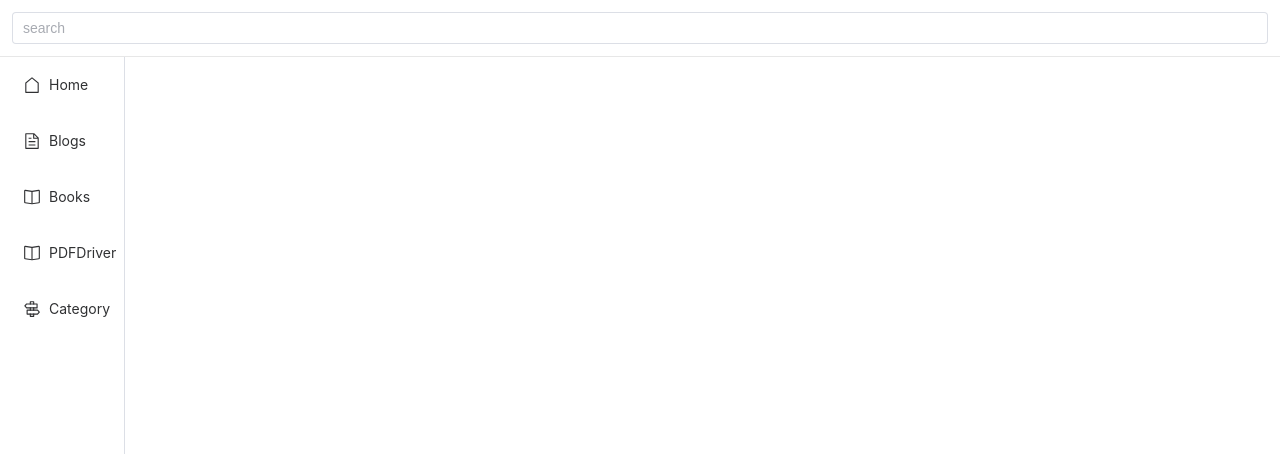
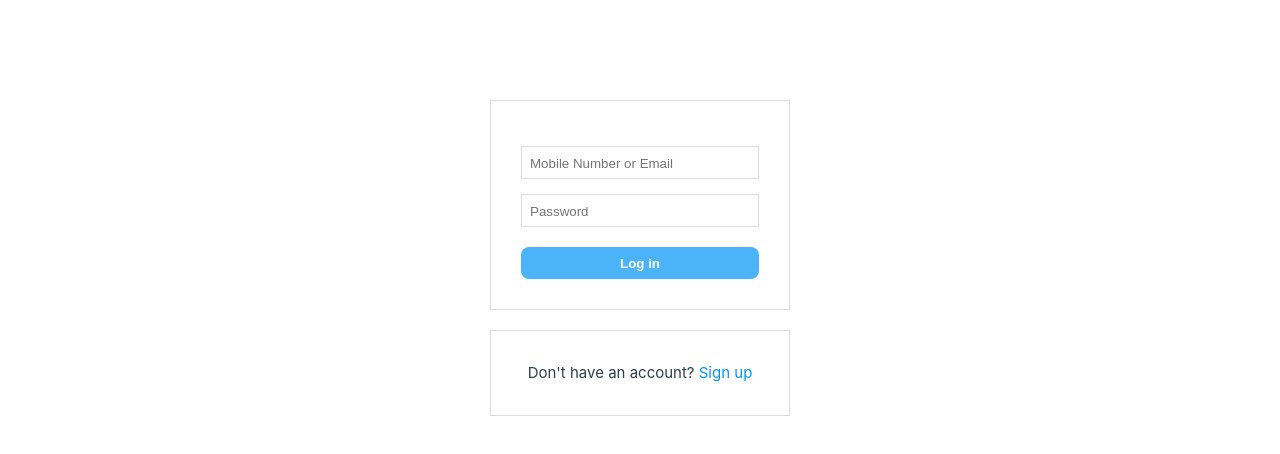
Before and after one commit to ZShiHao/my-blog-CMS, a Vue app: page /login in a window 1280 px wide. Shown: the top 454 px of the page. Built offline with nearby package versions, Linux system fonts and the light colour scheme.

Commit message:
注册登录页面开发

```diff
--- a/package.json
+++ b/package.json
@@ -15,6 +15,7 @@
     "element-plus": "^2.2.26",
     "moment": "^2.29.4",
     "pinia": "^2.0.28",
+    "validator": "^13.9.0",
     "vue": "^3.2.45",
     "vue-router": "^4.1.6"
   },
--- a/src/App.vue
+++ b/src/App.vue
@@ -1,10 +1,12 @@
 <script setup lang="ts">
 import { RouterLink, RouterView } from 'vue-router'
 import MainView from "@/views/mainView.vue";
+import Login from "@/views/login.vue"
+
 </script>
 
 <template>
-  <MainView></MainView>
+   <router-view></router-view>
 </template>
 
 <style scoped>
--- a/src/router/index.ts
+++ b/src/router/index.ts
@@ -5,45 +5,68 @@ import SettingBlog from "../views/BlogManagement/SettingBlog.vue"
 import BookManagement from '../views/BookManagement/BookManagement.vue'
 import AddBook from '../views/BookManagement/components/AddBook.vue'
 import Home from '../views/Home/Home.vue'
+import MainView from '../views/mainView.vue'
 import CategoryManagement from '../views/CategoryManagement/CategoryManagement.vue'
 import PDFBookManagement from  '../views/PDFBookManagement/PDFBookManagement.vue'
+import Login from '../views/login.vue'
 
 const router = createRouter({
   history: createWebHistory(import.meta.env.BASE_URL),
   routes: [
     {
-      path:'/home',
-      component:Home
-    },
+      path:'/',
+      // redirect:'/home',
+      component:MainView,
+      children:[
         {
-      path:'/blog',
+          path:'blog',
           component:BlogManagement
         },
         {
-      path:'/blog/addBlog',
+          path:'blog/addBlog',
           component:AddBlog
         },
         {
-      path:'/blog/settingBlog',
+          path:'blog/settingBlog',
           component:SettingBlog
         },
         {
-      path:'/books',
+          path:'books',
           component:BookManagement
         },
         {
-      path:'/pdfbooks',
+          path:'pdfbooks',
           component:PDFBookManagement
         },
         {
-      path:'/books/addBook',
+          path:'books/addBook',
           component:AddBook
         },
         {
-      path:'/category',
+          path:'category',
           component:CategoryManagement
         }
       ]
+    },
+    {
+      path:'/login',
+      name:'login',
+      component:Login
+    },
+  ]
+})
+
+router.beforeEach((to,from)=>{
+  if (to.name!=='login'){
+    const token=window.localStorage.getItem('access_token')
+    if (token===null){
+      return {
+        name:'login'
+      }
+    }
+  }else{
+    return true
+  }
 })
 
 export default router
--- a/src/views/login.vue
+++ b/src/views/login.vue
@@ -1,13 +1,166 @@
 <script setup>
+import {RouterView} from 'vue-router'
+import {defineProps, defineEmits, ref} from 'vue'
+import validator from 'validator';
+import {ElMessage} from "element-plus";
 
+const register=ref(false)
+
+const user=ref('')
+const password=ref('')
+const type=ref(2) // 判断是手机号注册还是邮箱注册
+const re_password=ref('') //仅校验用,不上传
+
+const validate=ref(false)
+
+// 效验手机号还是邮箱
+function validateUser(){
+   if(validator.isEmail(user.value)){
+      type.value=1
+      return true
+   }else if(validator.isMobilePhone(user.value,['zh-CN'])){
+      type.value=0
+      return true
+   }else{
+      ElMessage({
+         type: 'error',
+         message: '请输入手机号或者邮箱',
+      })
+      return false
+   }
+}
+
+async function loginHandler(){
+   try {
+      if (validateUser()){
+         if (validator.isStrongPassword(password.value)){
+            //验证通过
+
+         }else{
+            ElMessage({
+               type: 'error',
+               message: '密码太简单,请重新输入',
+            })
+         }
+      }
+
+   } catch (e) {
+
+   }
+}
+
+async function registerHandler(){
+   try {
+      if (validateUser()){
+         if (password.value!==re_password.value){
+            ElMessage({
+               type: 'error',
+               message: '请输入相同的密码',
+            })
+         }else{
+            if (validator.isStrongPassword(password.value)){
+               // 验证通过
+
+            }else{
+               ElMessage({
+                  type: 'error',
+                  message: '密码太简单,请重新输入',
+               })
+            }
+         }
+      }
+   } catch (e) {
+
+   }
+}
 </script>
 
 <template>
-   <div>
-
-   </div>
+   <section class="contain">
+         <form class="form" action="">
+            <input class="input" type="text" v-model="user"  placeholder="Mobile Number or Email">
+            <input class="input" type="password" v-model="password" placeholder="Password">
+            <input class="input" v-show="register" v-model="re_password" type="password" placeholder="Re-Password">
+         </form>
+         <button v-if="!register"   :class="user.length>=10&&password.length>=8?'button_active':'button_disable'" @click="loginHandler">
+            Log in
+         </button>
+         <button v-else :class="user.length>=10&&password.length>=8&&re_password.length===password.length?'button_active':'button_disable'" @click="registerHandler">
+            Sign Up
+         </button>
+   </section>
+   <section v-if="!register" class="subcontain">
+         Don't have an account?
+      <span class="register" @click="register=true;password='';user='';re_password=''">
+         Sign up
+      </span>
+   </section>
+   <section v-else class="subcontain">
+      Have have an account?
+      <span class="register" @click="register=false;password='';user='';re_password=''">
+         Log in
+      </span>
+   </section>
 </template>
 
 <style scoped>
-
+.contain{
+   width: 300px;
+   margin:0 auto;
+   margin-top: 100px;
+   padding: 30px;
+   border: 1px solid rgb(219,219,219);
+   .form{
+      display: flex;
+      flex-direction: column;
+      justify-content: center;
+      .input{
+         padding: 9px 9px 7px 8px;
+         margin-top: 15px;
+         outline: none;
+         border: 1px solid rgb(219,219,219);
+         &:focus{
+            border: 1px solid rgb(168,168,168);
+         }
+      }
+   }
+   .button_active{
+      width: 238px;
+      height: 32px;
+      margin-top: 20px;
+      border-radius: 8px;
+      color: white;
+      font-weight: bold;
+      outline: none;
+      border:none;
+      cursor: pointer;
+      background-color: rgb(0,149,246);
+   }
+   .button_disable{
+      width: 238px;
+      height: 32px;
+      margin-top: 20px;
+      border-radius: 8px;
+      color: white;
+      font-weight: bold;
+      outline: none;
+      border:none;
+      cursor: pointer;
+      background-color: rgb(0,149,246);
+      opacity: 0.7;
+      pointer-events: none;
+   }
+}
+.subcontain{
+   width: 300px;
+   margin:0 auto;
+   margin-top: 20px;
+   padding: 30px;
+   border: 1px solid rgb(219,219,219);
+   text-align: center;
+   .register{
+      cursor: pointer;
+      color: rgb(0,149,246);
+   }
+}
 </style>
```
Also changed, not shown: 1 other file (tests, documents, lock files or other folders). Lines whose indentation alone changed are shown as unchanged.
